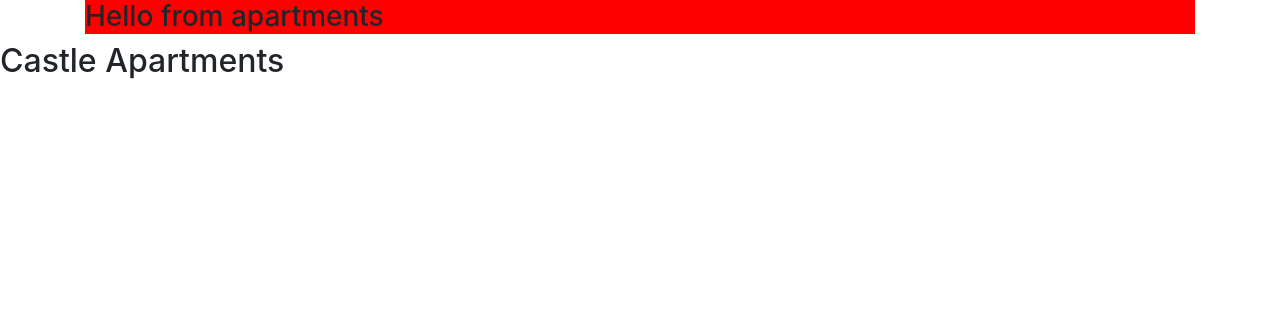
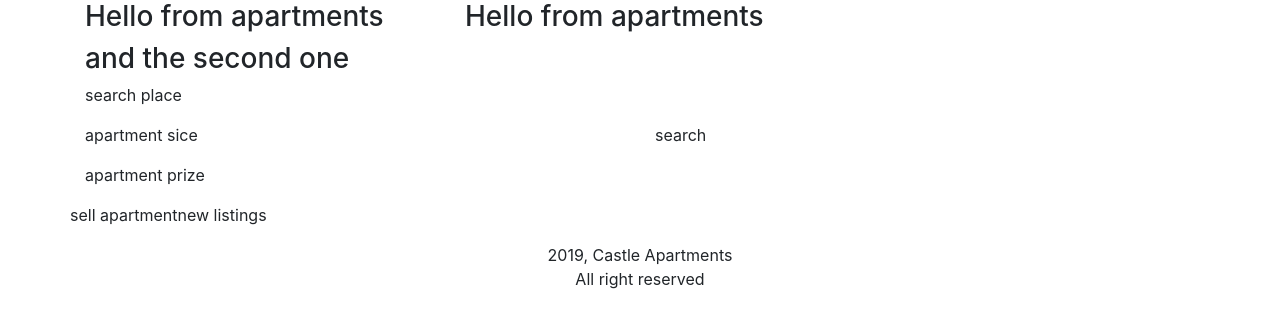
Before and after one commit to Svavar16/CastleApartment, a Django app: page / in a window 1280 px wide. Shown: the part 56-384 px from the top of the page. Run offline with Django 3.2, Linux system fonts and the light colour scheme; some libraries are stand-ins or nearby versions.

Commit message:
fixed base.html, added year in footer

```diff
--- a/templates/apartments/index.html
+++ b/templates/apartments/index.html
@@ -1,7 +1,11 @@
 {% extends 'base.html' %}
 
 {% block content %}
-
-    <h3 class="red">Hello from apartments</h3>
-
+    <div class="row">
+        <div class="col-lg-4"><h3>Hello from apartments</h3></div>
+        <div class="col-lg-4"><h3>Hello from apartments</h3></div>
+    </div>
+    <div>
+        <h3>and the second one</h3>
+    </div>
 {% endblock %}
--- a/templates/base.html
+++ b/templates/base.html
@@ -28,9 +28,25 @@
       </div>
     </nav>
     <div class="container">
-        {% block content %}
+        <div class="carousel">
+            {% block content %}
 
-        {% endblock %}
+            {% endblock %}
+        </div>
+        <div class="search">
+            <p>search place</p>
+        </div>
+        <div class="row">
+            <div class="col-lg-6">
+                <div class="apartment-size"><p>apartment sice</p></div>
+                <div class="apartment-prize"><p>apartment prize</p></div>
+            </div>
+            <div class="col-lg-6"><p>search</p></div>
+        </div>
+        <div class="row">
+            <div><p>sell apartment</p></div>
+            <div><p>new listings</p></div>
+        </div>
     </div>
     <!-- Personal js -->
     <script src=""></script>
@@ -40,6 +56,6 @@
     <script src="https://stackpath.bootstrapcdn.com/bootstrap/4.3.1/js/bootstrap.min.js" integrity="sha384-JjSmVgyd0p3pXB1rRibZUAYoIIy6OrQ6VrjIEaFf/nJGzIxFDsf4x0xIM+B07jRM" crossorigin="anonymous"></script>
 </body>
 <footer>
-    <h2>Castle Apartments</h2>
+    <p class="text-center">{% now "Y" %}, Castle Apartments<br> All right reserved</p>
 </footer>
 </html>
```
